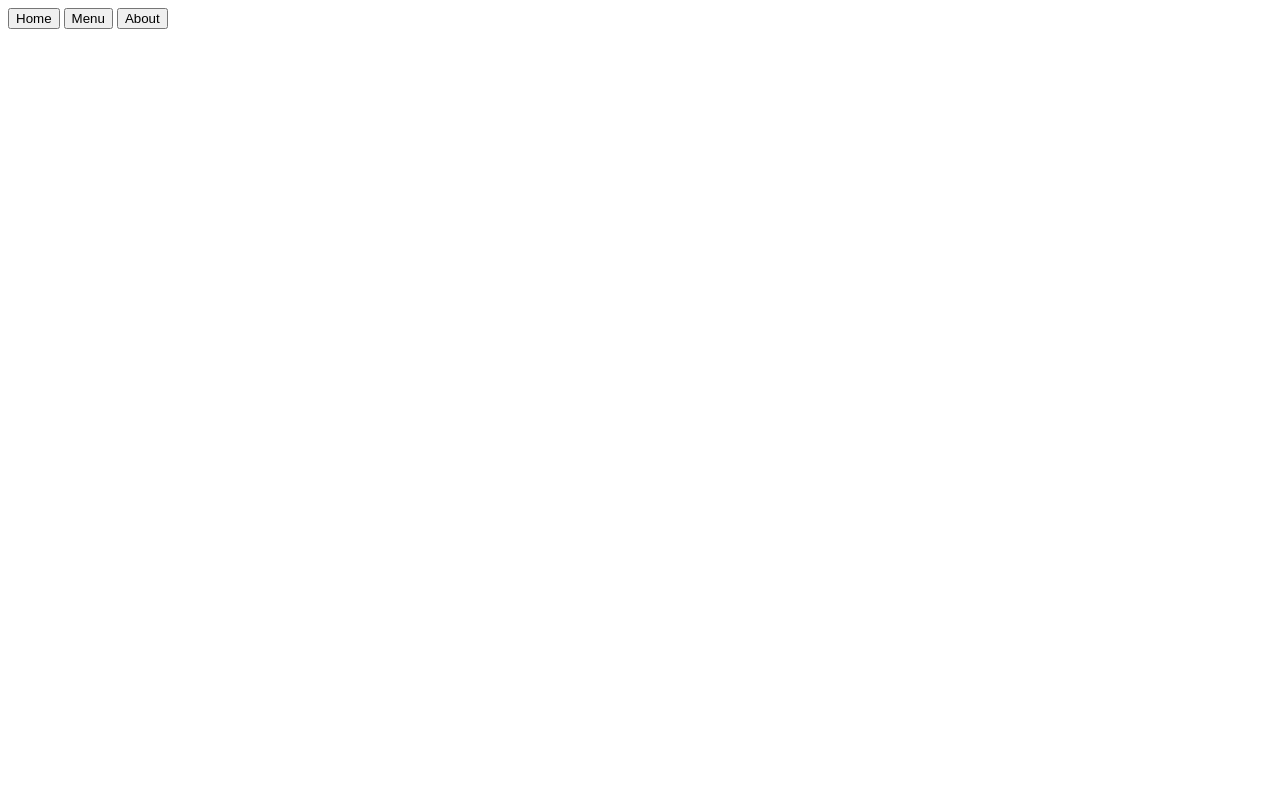
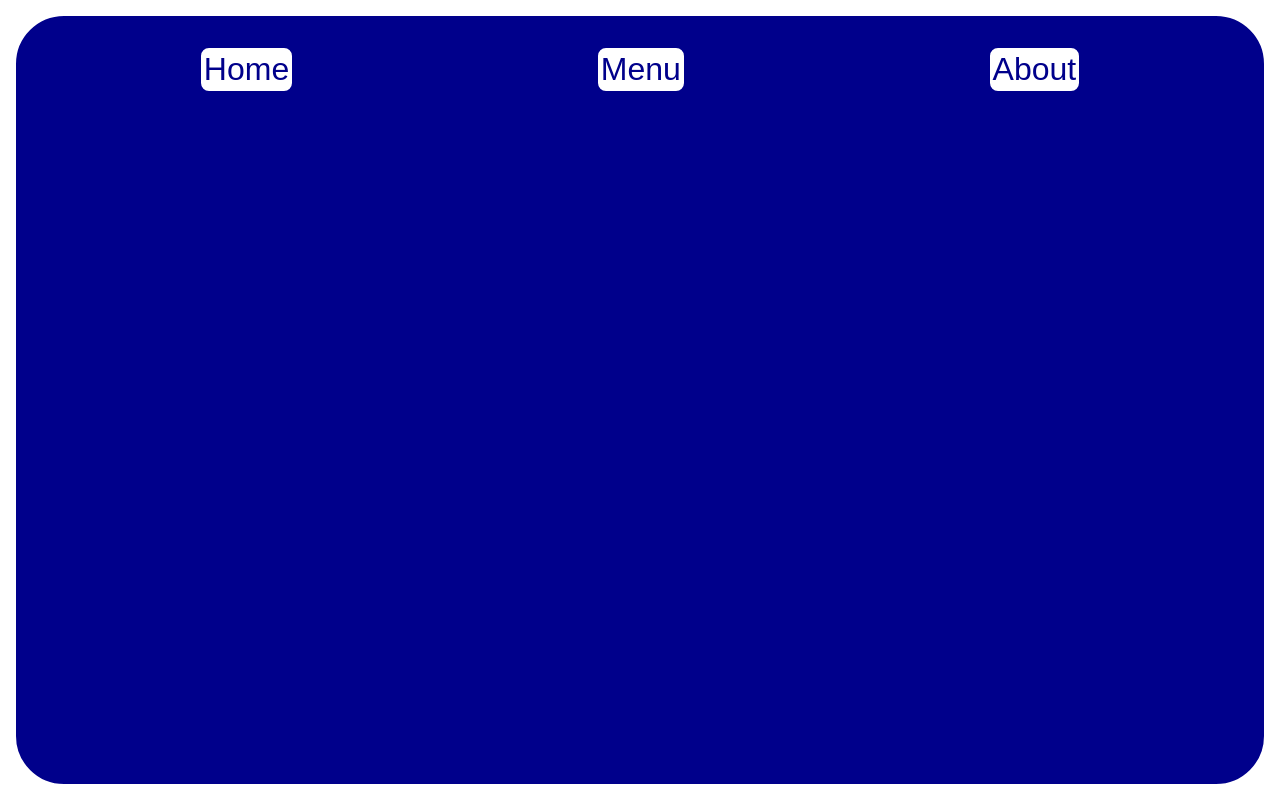
Before and after one commit to zalsmith1996/restaurant-page, a website built with webpack: page src/index.html in a window 1280 px wide. Built offline with nearby package versions, Linux system fonts and the light colour scheme.

Commit message:
update styling

```diff
--- a/src/home.js
+++ b/src/home.js
@@ -1 +1,4 @@
-import './style.css';
+export default function Home() {
+    const contentContainer = docunment.querySelector('.content');
+
+}
--- a/src/index.html
+++ b/src/index.html
@@ -6,13 +6,15 @@
     <title>Restaurant Page</title>
 </head>
 <body>
-    <header>
-        <nav>
-            <button>Home</button>
-            <button>Menu</button>
-            <button>About</button>
-        </nav>
-    </header>
-    <div id="content"></div>
+    <div class="container">
+        <header>
+            <nav>
+                <button class="home">Home</button>
+                <button class="menu">Menu</button>
+                <button class="about">About</button>
+            </nav>
+        </header>
+        <div id="content"></div>
+    </div>
 </body>
 </html>
--- a/src/index.js
+++ b/src/index.js
@@ -4,7 +4,13 @@ import renderMenu from './menu.js';
 import renderAbout from './about.js';
 
 function initialize() {
-    const contentContainer = document.querySelector('#content');
+    const home = document.querySelector('.home');
+    const menu = document.querySelector('.menu');
+    const about = document.querySelector('.about');
+
+    home.addEventListener('click', () => { renderHome() });
+    menu.addEventListener('click', () => { renderMenu() });
+    about.addEventListener('click', () => { renderAbout() });
 
 }
 
--- a/src/style.css
+++ b/src/style.css
@@ -0,0 +1,43 @@
+:root {
+    --blue: #00008b;
+}
+
+* {
+    margin: 0;
+    padding: 0;
+}
+
+.container {
+    flex: 1;
+    height: 100%;
+    min-height: 0;
+    background-color: var(--blue);
+    border-radius: 4rem;
+    border: 1rem solid white;
+}
+
+body {
+    display: flex;
+    flex-direction: column;
+    width: auto;
+    height: 100vh;
+    background-color: white;
+}
+
+nav {
+    display: flex;
+    justify-content: space-around;
+    align-items: center;
+    margin: 2rem;
+}
+
+button {
+    background-color: white;
+    border-radius: 0.5rem;
+    color: var(--blue);
+    text-align: center;
+    font-size: 2rem;
+    width: max-content;
+    height: auto;
+    border: solid white;
+}
```
